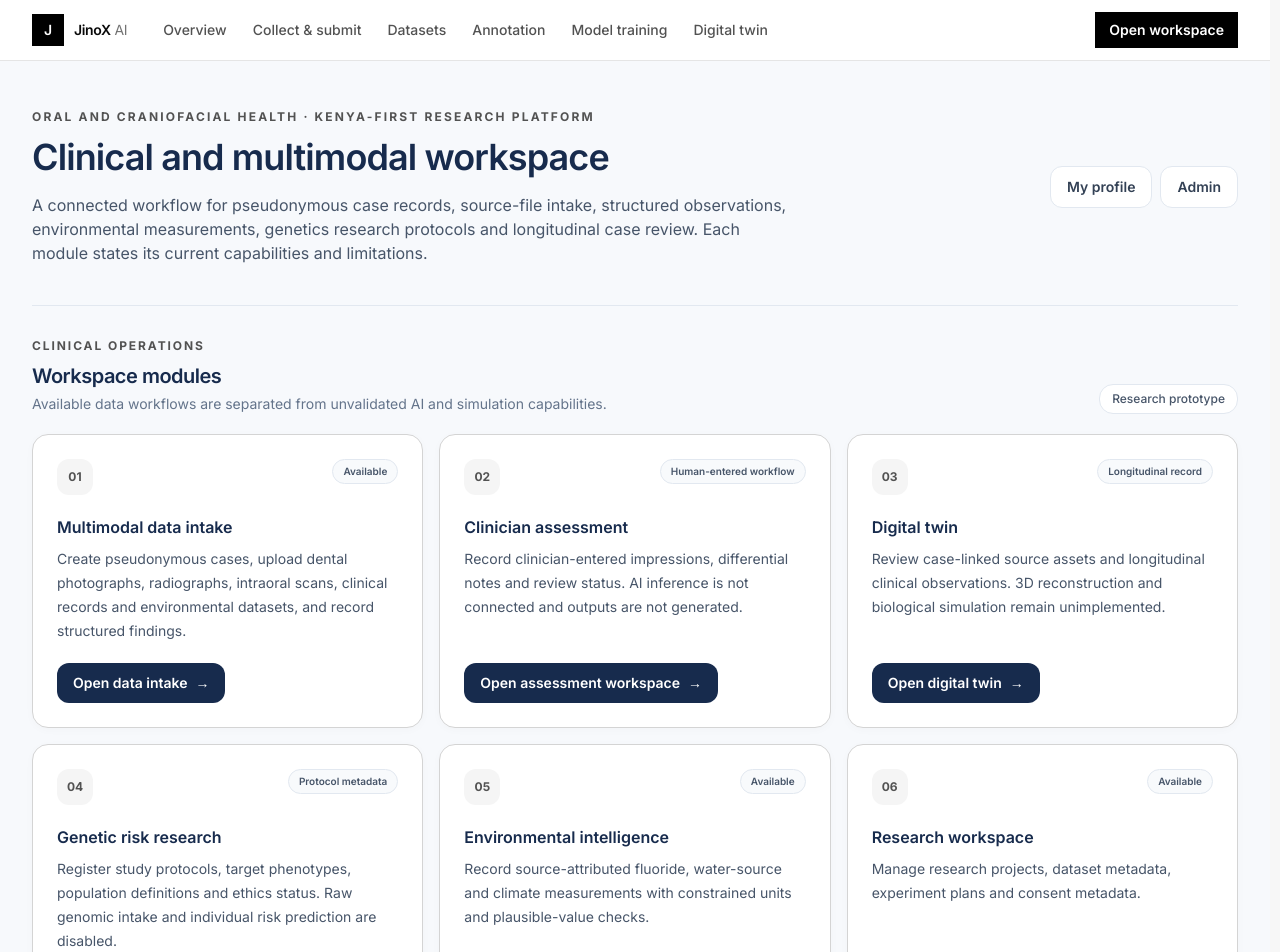
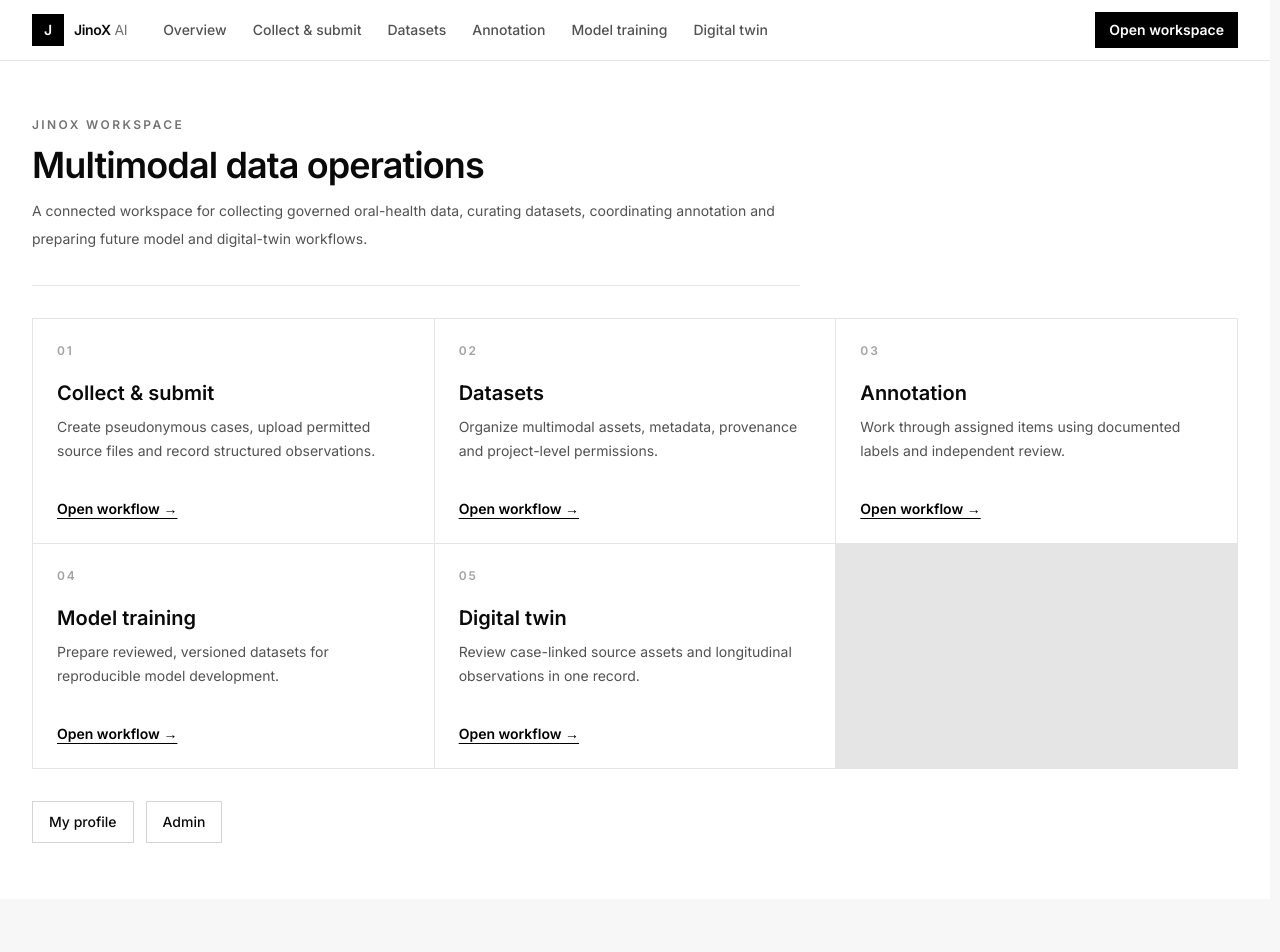
Before and after one commit to eltonarunga/jinox-v1.0, a Next.js app: page /clinical in a window 1280 px wide. Shown: the top 952 px of the page. After the commit the page ends 899 px from the top, so only its background shows below. Built offline with nearby package versions, Linux system fonts and the light colour scheme.

Commit message:
Replace clinical module directory with focused data workflow hub

```diff
--- a/app/clinical/page.tsx
+++ b/app/clinical/page.tsx
@@ -1,79 +1,38 @@
 import Link from "next/link";
 import { SiteNavigation } from "@/components/site-navigation";
 
-const modules = [
-  { title: "Multimodal data intake", description: "Create pseudonymous cases, upload dental photographs, radiographs, intraoral scans, clinical records and environmental datasets, and record structured findings.", href: "/data", action: "Open data intake", tag: "Available" },
-  { title: "Clinician assessment", description: "Record clinician-entered impressions, differential notes and review status. AI inference is not connected and outputs are not generated.", href: "/diagnostics", action: "Open assessment workspace", tag: "Human-entered workflow" },
-  { title: "Digital twin", description: "Review case-linked source assets and longitudinal clinical observations. 3D reconstruction and biological simulation remain unimplemented.", href: "/twin", action: "Open digital twin", tag: "Longitudinal record" },
-  { title: "Genetic risk research", description: "Register study protocols, target phenotypes, population definitions and ethics status. Raw genomic intake and individual risk prediction are disabled.", href: "/genetics", action: "Open genetics research", tag: "Protocol metadata" },
-  { title: "Environmental intelligence", description: "Record source-attributed fluoride, water-source and climate measurements with constrained units and plausible-value checks.", href: "/environment", action: "Open environmental data", tag: "Available" },
-  { title: "Research workspace", description: "Manage research projects, dataset metadata, experiment plans and consent metadata.", href: "/research", action: "Open research workspace", tag: "Available" },
+const workflows = [
+  { number: "01", title: "Collect & submit", description: "Create pseudonymous cases, upload permitted source files and record structured observations.", href: "/data" },
+  { number: "02", title: "Datasets", description: "Organize multimodal assets, metadata, provenance and project-level permissions.", href: "/datasets" },
+  { number: "03", title: "Annotation", description: "Work through assigned items using documented labels and independent review.", href: "/annotate" },
+  { number: "04", title: "Model training", description: "Prepare reviewed, versioned datasets for reproducible model development.", href: "/training" },
+  { number: "05", title: "Digital twin", description: "Review case-linked source assets and longitudinal observations in one record.", href: "/twin" },
 ];
 
 export default function ClinicalWorkspacePage() {
   return (
-    <main className="min-h-screen bg-[#f7f9fc] text-slate-900">
+    <main className="min-h-screen bg-white text-neutral-950">
       <SiteNavigation currentPath="/clinical" />
-      <div className="mx-auto max-w-7xl px-5 py-8 sm:px-8 sm:py-12">
-        <section className="border-b border-slate-200 pb-8 sm:pb-10">
-          <div className="flex flex-wrap items-center justify-between gap-4">
-            <div>
-              <p className="text-xs font-bold uppercase tracking-[.18em] text-teal-800">Oral and craniofacial health · Kenya-first research platform</p>
-              <h1 className="mt-3 max-w-3xl text-3xl font-semibold tracking-tight text-[#172b4d] sm:text-4xl">Clinical and multimodal workspace</h1>
-              <p className="mt-4 max-w-3xl text-sm leading-7 text-slate-600 sm:text-base">
-                A connected workflow for pseudonymous case records, source-file intake, structured observations, environmental measurements, genetics research protocols and longitudinal case review. Each module states its current capabilities and limitations.
-              </p>
-            </div>
-            <div className="flex flex-wrap items-center gap-2">
-              <Link href="/profile" className="inline-flex min-h-10 items-center rounded-xl border border-slate-200 bg-white px-4 py-2.5 text-sm font-semibold text-slate-700 transition hover:border-slate-300 hover:bg-slate-50 focus-visible:outline-none focus-visible:ring-2 focus-visible:ring-teal-700">My profile</Link>
-              <Link href="/admin" className="inline-flex min-h-10 items-center rounded-xl border border-slate-200 bg-white px-4 py-2.5 text-sm font-semibold text-slate-700 transition hover:border-slate-300 hover:bg-slate-50 focus-visible:outline-none focus-visible:ring-2 focus-visible:ring-teal-700">Admin</Link>
-            </div>
-          </div>
+      <div className="mx-auto max-w-7xl px-5 py-10 sm:px-8 sm:py-14">
+        <header className="max-w-3xl border-b border-neutral-200 pb-8">
+          <p className="text-xs font-semibold uppercase tracking-[.2em] text-neutral-500">JinoX workspace</p>
+          <h1 className="mt-3 text-3xl font-semibold tracking-tight sm:text-4xl">Multimodal data operations</h1>
+          <p className="mt-3 text-sm leading-7 text-neutral-600">A connected workspace for collecting governed oral-health data, curating datasets, coordinating annotation and preparing future model and digital-twin workflows.</p>
+        </header>
+        <section className="mt-8 grid gap-px border border-neutral-200 bg-neutral-200 sm:grid-cols-2 lg:grid-cols-3">
+          {workflows.map((workflow) => (
+            <article key={workflow.number} className="flex min-h-56 flex-col bg-white p-6">
+              <span className="text-xs font-semibold tracking-[.16em] text-neutral-400">{workflow.number}</span>
+              <h2 className="mt-5 text-xl font-semibold">{workflow.title}</h2>
+              <p className="mt-2 flex-1 text-sm leading-6 text-neutral-600">{workflow.description}</p>
+              <Link href={workflow.href} className="mt-5 text-sm font-semibold text-black underline underline-offset-4">Open workflow →</Link>
+            </article>
+          ))}
         </section>
-
-        <section aria-labelledby="modules-heading" className="pt-8">
-          <div className="flex flex-wrap items-end justify-between gap-3">
-            <div>
-              <p className="text-xs font-bold uppercase tracking-[.16em] text-teal-800">Clinical operations</p>
-              <h2 id="modules-heading" className="mt-2 text-xl font-semibold tracking-tight text-[#172b4d]">Workspace modules</h2>
-              <p className="mt-1 text-sm text-slate-500">Available data workflows are separated from unvalidated AI and simulation capabilities.</p>
-            </div>
-            <span className="rounded-full border border-slate-200 bg-white px-3 py-1.5 text-xs font-medium text-slate-600">Research prototype</span>
-          </div>
-
-          <div className="mt-5 grid gap-4 sm:grid-cols-2 xl:grid-cols-3">
-            {modules.map((module, index) => (
-              <article key={module.title} className="group flex min-h-56 flex-col rounded-2xl border border-slate-200 bg-white p-5 shadow-[0_2px_10px_rgba(15,23,42,0.025)] transition duration-200 hover:-translate-y-0.5 hover:border-teal-200 hover:shadow-lg hover:shadow-slate-900/5 sm:p-6">
-                <div className="flex items-start justify-between gap-3">
-                  <span className="grid h-9 w-9 place-items-center rounded-xl bg-teal-50 text-xs font-bold text-teal-800">{String(index + 1).padStart(2, "0")}</span>
-                  <span className="shrink-0 rounded-full border border-slate-200 bg-slate-50 px-2.5 py-1 text-[10px] font-semibold text-slate-600">{module.tag}</span>
-                </div>
-                <h3 className="mt-5 text-base font-semibold text-[#172b4d]">{module.title}</h3>
-                <p className="mt-2 flex-1 text-sm leading-6 text-slate-600">{module.description}</p>
-                <Link href={module.href} className="mt-5 inline-flex min-h-10 w-fit items-center gap-2 rounded-xl bg-[#172b4d] px-4 py-2.5 text-sm font-semibold text-white transition hover:bg-[#233b67] focus-visible:outline-none focus-visible:ring-2 focus-visible:ring-teal-700 focus-visible:ring-offset-2">
-                  {module.action} <span aria-hidden="true" className="transition-transform group-hover:translate-x-0.5">→</span>
-                </Link>
-              </article>
-            ))}
-          </div>
-        </section>
-
-        <aside className="mt-8 rounded-2xl border border-amber-200 bg-amber-50 p-5 sm:p-6" aria-label="Clinical safety notice">
-          <div className="flex items-start gap-3">
-            <span className="mt-0.5 grid h-8 w-8 shrink-0 place-items-center rounded-lg bg-amber-100 text-sm font-bold text-amber-800" aria-hidden="true">!</span>
-            <div>
-              <h2 className="text-sm font-semibold text-amber-950">Clinical safety and data protection</h2>
-              <p className="mt-2 text-sm leading-6 text-amber-900">
-                This prototype is not a validated medical device and does not provide AI-generated diagnosis, treatment recommendations or patient triage. Use only pseudonymous data for which appropriate consent or ethics authorization exists. Do not upload direct identifiers. The current upload flow does not perform image-pixel de-identification, malware scanning or automated row-level CSV validation.
-              </p>
-            </div>
-          </div>
-        </aside>
-
-        <footer className="mt-8 flex flex-wrap items-center justify-between gap-3 border-t border-slate-200 pt-5 text-xs text-slate-500">
-          <span>JinoX AI · Clinical workspace · Research prototype</span>
-          <Link href="/research" className="inline-flex items-center gap-2 font-semibold text-[#172b4d] transition hover:text-teal-800">Go to research workspace <span aria-hidden="true">→</span></Link>
-        </footer>
+        <div className="mt-8 flex flex-wrap gap-3">
+          <Link href="/profile" className="border border-neutral-300 px-4 py-2.5 text-sm font-medium hover:bg-neutral-50">My profile</Link>
+          <Link href="/admin" className="border border-neutral-300 px-4 py-2.5 text-sm font-medium hover:bg-neutral-50">Admin</Link>
+        </div>
       </div>
     </main>
   );
```
